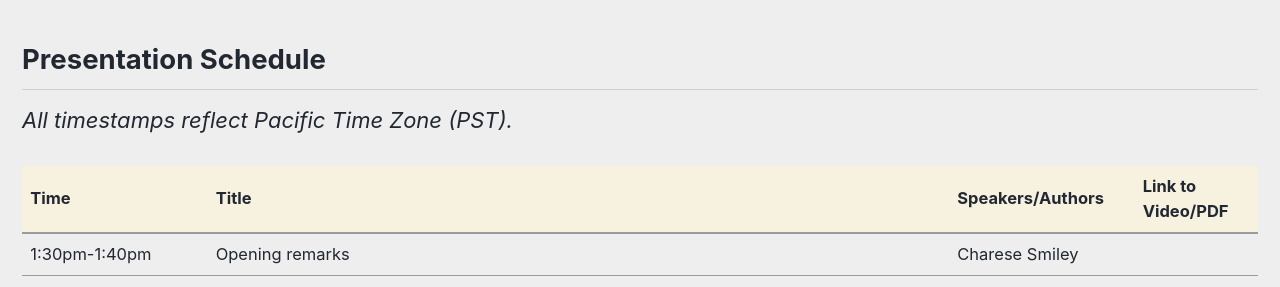
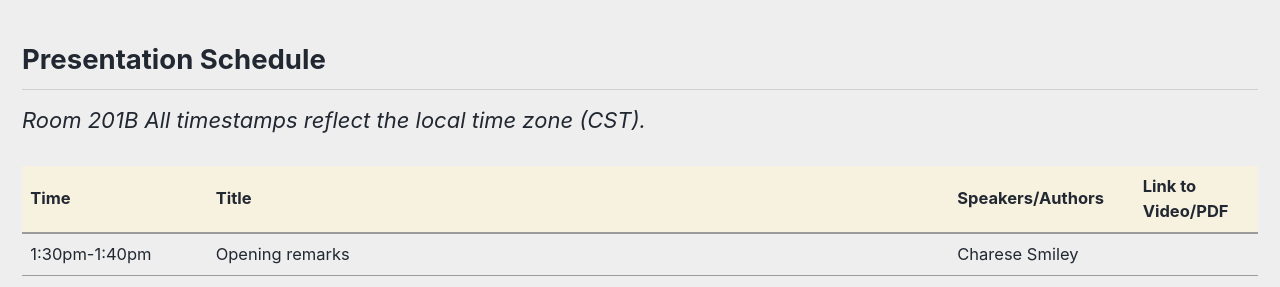
Before and after one commit to kdf-workshop/kdf23, a Jekyll site: the page built from _pages/schedule.md, in a window 1280 px wide. Shown: the part 669-956 px from the top of the page. Built offline with Jekyll 4.4.1, drawn with Linux system fonts in a browser that asks for light colours; cached includes are drawn as plain includes.

Commit message:
Update schedule.md

```diff
--- a/_pages/schedule.md
+++ b/_pages/schedule.md
@@ -18,7 +18,8 @@ excerpt: "<br/>Schedule<br/>"
 
 
 <h2>Presentation Schedule</h2>
-*All timestamps reflect Pacific Time Zone (PST).*
+*Room 201B*
+*All timestamps reflect the local time zone (CST).*
 <center>
 <table>
 	<colgroup>
```
